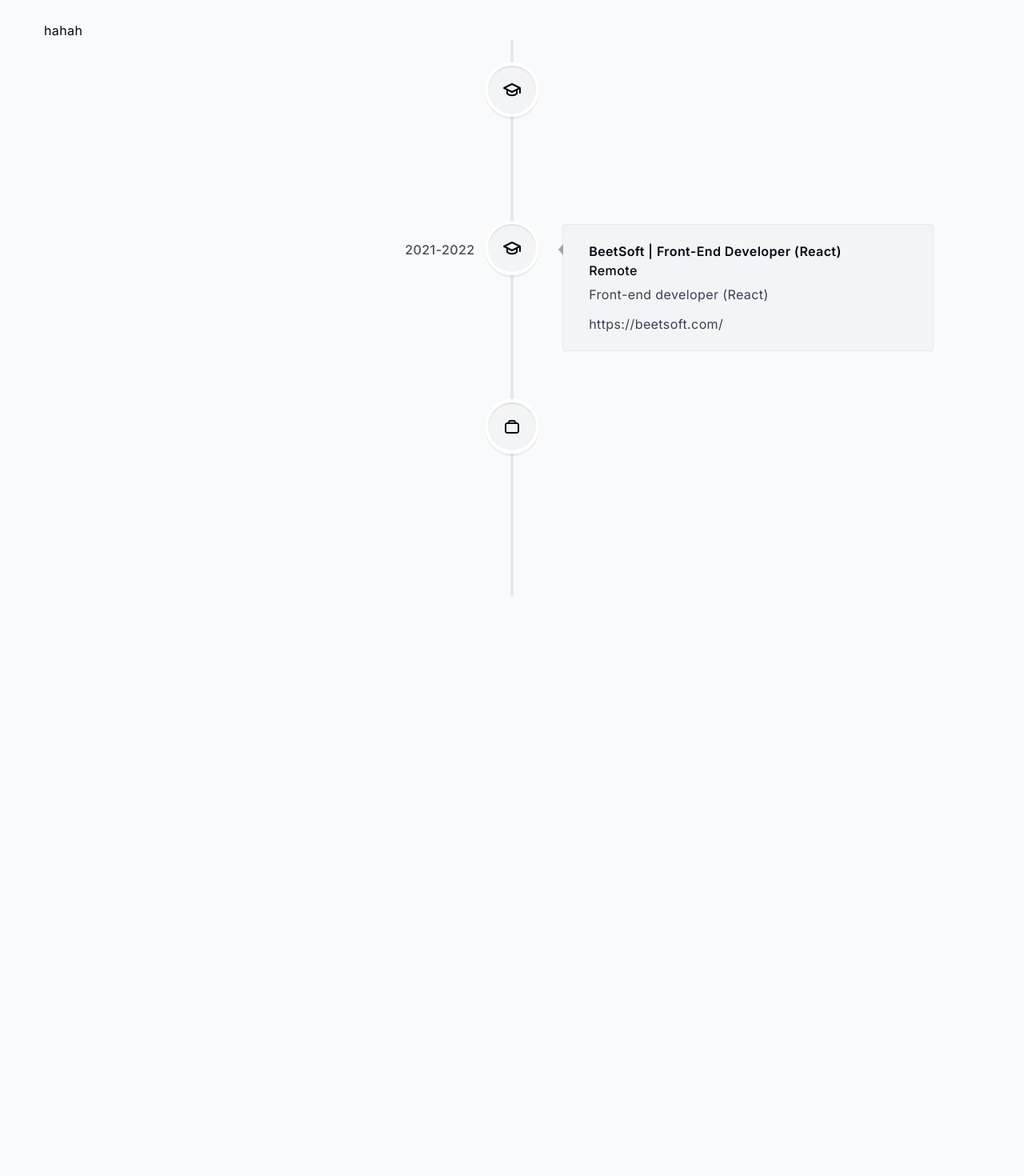
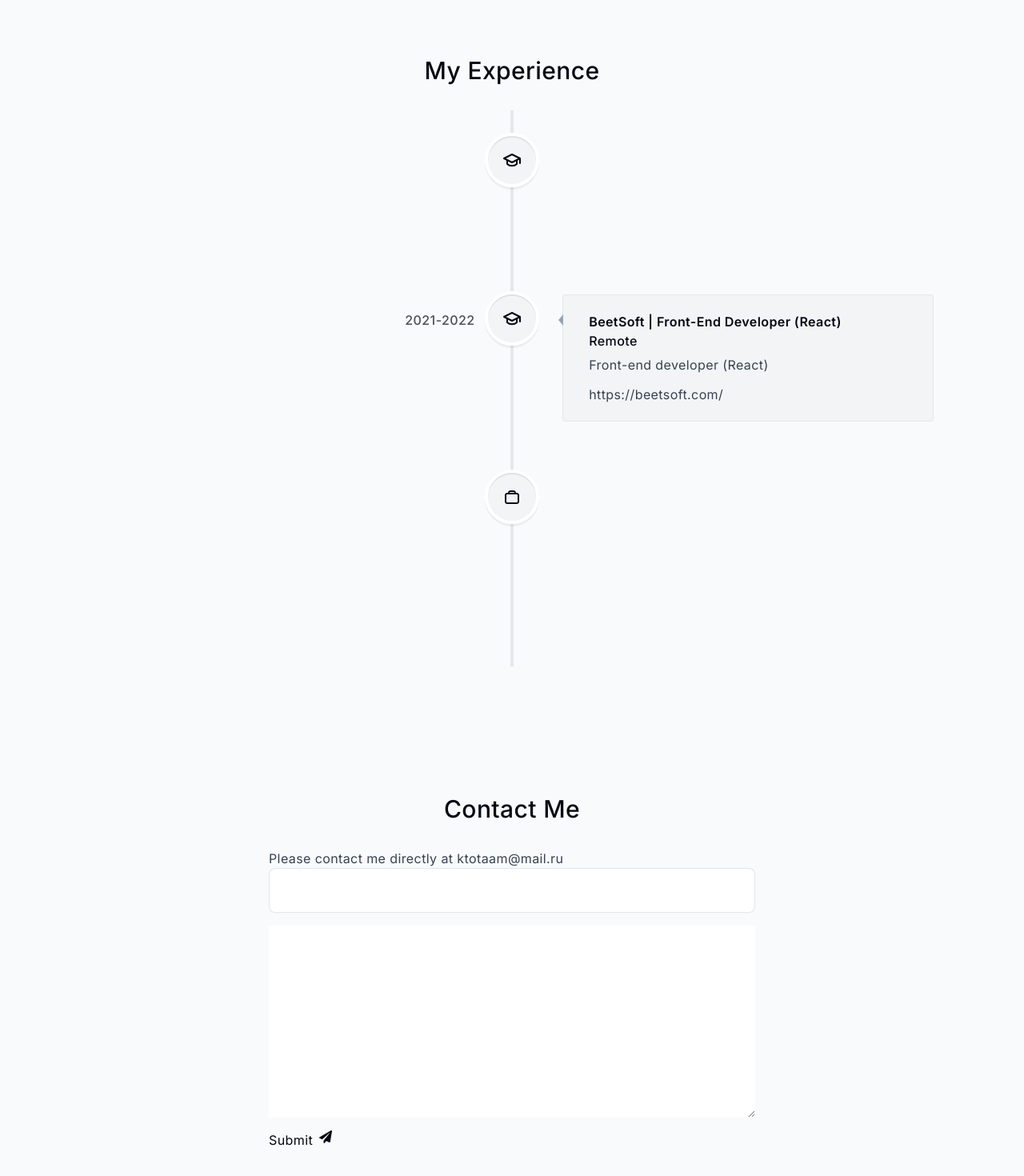
Before and after one commit to violetflash/portfolio, a Next.js app: page / in a window 1280 px wide. Shown: the part 2864-4334 px from the top of the page at 80% size. Built offline with nearby package versions, Linux system fonts and the light colour scheme.

Commit message:
feature/contact - add contact section

```diff
--- a/app/globals.css
+++ b/app/globals.css
@@ -10,3 +10,7 @@
         --line-color: #e5e7eb;
     }
 }
+
+.border-black {
+    @apply border border-black/10;
+}
--- a/app/layout.tsx
+++ b/app/layout.tsx
@@ -17,7 +17,7 @@ export default function RootLayout({
   children: React.ReactNode
 }) {
   return (<html lang="en" className="!scroll-smooth">
-  <body className={`${inter.className} h-[5000px] relative bg-gray-50 text-gray-950 pt-28 sm:pt-36`}>
+  <body className={`${inter.className} relative bg-gray-50 text-gray-950 pt-28 sm:pt-36`}>
     <div
       className="bg-[#fbe2e3] absolute -z-10 top-[-6rem] right-[11rem] h-[31.25rem] w-[31.25rem] rounded-full blur-[10rem] sm:w-[68.75rem]"></div>
     <div
--- a/app/page.tsx
+++ b/app/page.tsx
@@ -1,3 +1,4 @@
+import { Contact } from '@/components/contact';
 import { Experience } from '@/components/experience';
 import { Intro } from '@/components/intro';
 import { Projects } from '@/components/projects';
@@ -14,6 +15,7 @@ export default function Home() {
       <Projects />
       <Skills />
       <Experience />
+      <Contact />
     </main>
   )
 }
--- /dev/null
+++ b/components/contact.tsx
@@ -0,0 +1,27 @@
+// @flow
+import { SectionHeading } from '@/components/section-heading';
+import * as React from 'react';
+import { FaPaperPlane } from 'react-icons/fa';
+
+type Props = {
+
+};
+export const Contact = (props: Props) => {
+  return (
+    <section
+      id="contact"
+      className="mb-20 sm:mb-28 w-[min(100%,38rem)]"
+    >
+      <SectionHeading text="Contact Me" />
+      <p className="text-gray-700">Please contact me directly at <a className="" href="mailto:ktotaam@mail.ru">ktotaam@mail.ru</a></p>
+      <form
+        action=""
+        className="flex flex-col gap-4 mb-10 "
+      >
+        <input type="email" className="h-14 rounded-lg border-black"/>
+        <textarea name="" id="" cols={30} rows={10}></textarea>
+        <button type="submit" className="flex gap-2">Submit <FaPaperPlane /></button>
+      </form>
+    </section>
+  );
+};
--- a/components/experience.tsx
+++ b/components/experience.tsx
@@ -11,9 +11,8 @@ type Props = {
 };
 export const Experience = (props: Props) => {
   return (
-    <section id="experience">
+    <section id="experience" className="mb-28 sm:mb-40 scroll-mt-28">
       <SectionHeading text="My experience" />
-        hahah
       <VerticalTimeline lineColor=''>
         {experiencesData.map((item, index) => (
             <React.Fragment key={index}>
--- a/components/skills.tsx
+++ b/components/skills.tsx
@@ -32,7 +32,7 @@ export const Skills = (props: Props) => {
   })
 
   return (
-    <section id="skills" ref={ref} className="scroll-mt-28">
+    <section id="skills" ref={ref} className="mb-10 sm:mb-28 scroll-mt-28">
       <SectionHeading text="My skills" />
       <ul className={cn('flex flex-wrap max-w-[46rem] gap-2')}>
         {skillsData.map((skill, index) => (
```
